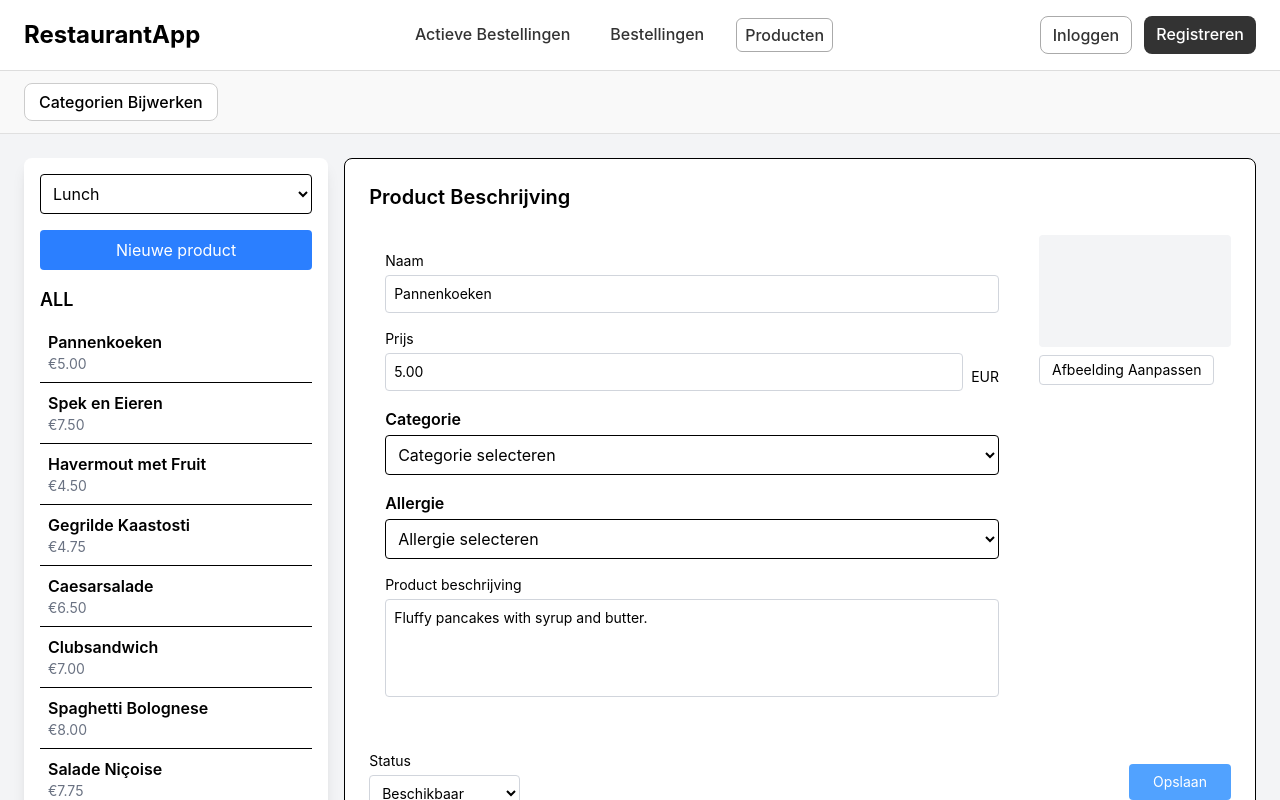
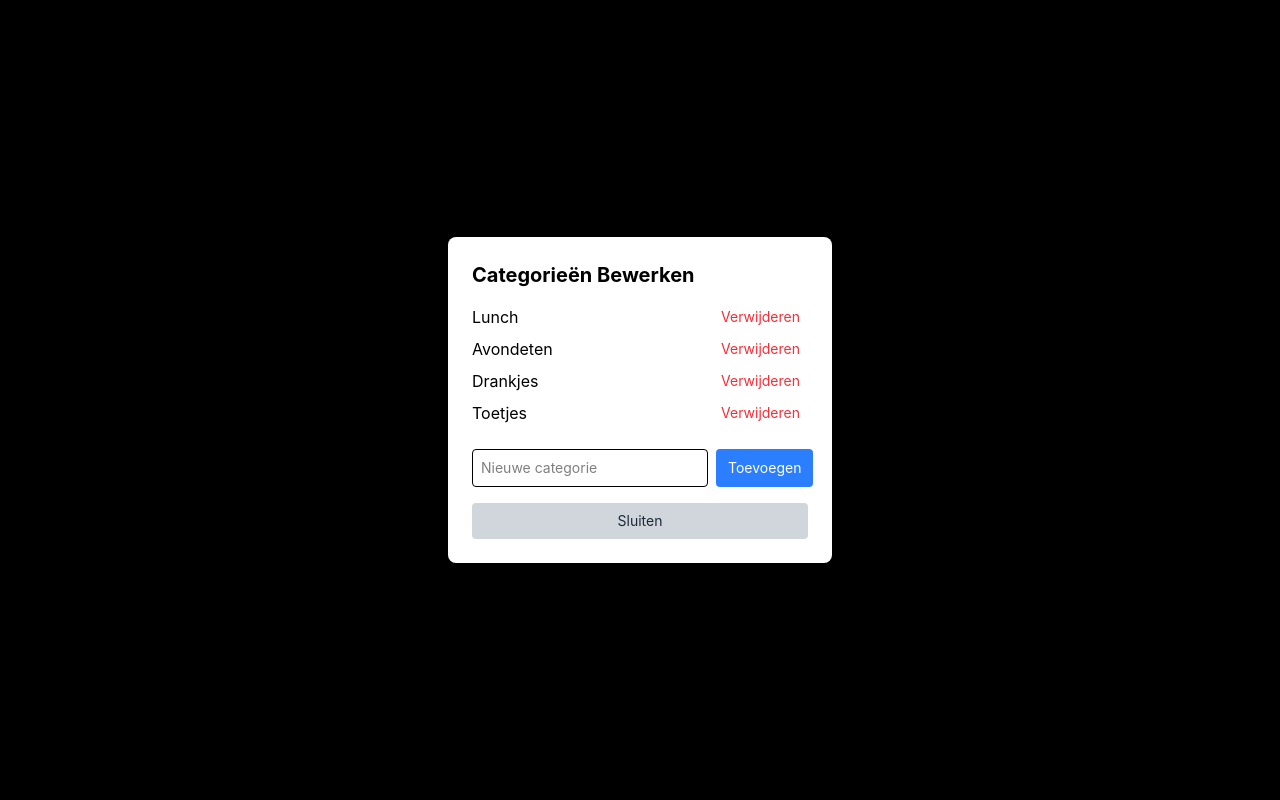
Before and after one commit to cassandrakhaya/ManagerSide-Frontend, a React (Vite) app: page / in a window 1280 px wide. Both pictures are taken after a click on the button "Categorien Bijwerken". Shown: the top 800 px of the page. Built offline with nearby package versions, Linux system fonts and the light colour scheme.

Commit message:
category button

```diff
--- a/src/App.jsx
+++ b/src/App.jsx
@@ -1,10 +1,13 @@
-import React from 'react';
+import React, { useState } from 'react';
 import './App.css';
-import { BrowserRouter as Router, Routes, Route, Link } from "react-router-dom";
+import { BrowserRouter as Router, Routes, Route, Link } from 'react-router-dom';
 import MenuEditStartPage from './pages/MenuEditStartPage.jsx';
 import MenuPage from './pages/MenuPage';
 
 const App = () => {
+  // ✅ Stap 1: Voeg de toggle state toe
+  const [showCategoryEditor, setShowCategoryEditor] = useState(false);
+
   return (
     <Router>
       {/* Hoofd Navbar */}
@@ -23,14 +26,26 @@ const App = () => {
 
       {/* Sub-toolbar */}
       <div className="sub-toolbar">
-        {/* <button className="btn-light">All Categories</button> */}
-        <button className="btn-light">Categorien Bijwerken</button>
+        <button
+          className="btn-light"
+          onClick={() => setShowCategoryEditor(true)}
+        >
+          Categorien Bijwerken
+        </button>
       </div>
 
       {/* Routes */}
       <Routes>
-        <Route path='/' element={<MenuEditStartPage />} />
-        <Route path='/Menu/:category' element={<MenuPage />} />
+        <Route
+          path="/"
+          element={
+            <MenuEditStartPage
+              showCategoryEditor={showCategoryEditor}
+              setShowCategoryEditor={setShowCategoryEditor}
+            />
+          }
+        />
+        <Route path="/Menu/:category" element={<MenuPage />} />
       </Routes>
     </Router>
   );
--- /dev/null
+++ b/src/components/start/CategoryManager.jsx
@@ -0,0 +1,64 @@
+import React, { useState } from 'react';
+
+const CategoryManager = ({ categories, setCategories, onClose }) => {
+  const [newCategory, setNewCategory] = useState("");
+
+  const addCategory = () => {
+    const trimmed = newCategory.trim();
+    if (trimmed && !categories.includes(trimmed)) {
+      setCategories([...categories, trimmed]);
+      setNewCategory("");
+    }
+  };
+
+  const removeCategory = (categoryToRemove) => {
+    setCategories(categories.filter(cat => cat !== categoryToRemove));
+  };
+
+  return (
+    <div className="fixed top-0 left-0 w-full h-full bg-black bg-opacity-40 flex items-center justify-center z-50">
+      <div className="bg-white p-6 rounded-lg shadow-lg w-96">
+        <h2 className="text-xl font-bold mb-4">Categorieën Bewerken</h2>
+
+        <ul className="mb-4 max-h-40 overflow-y-auto pr-2">
+          {categories.map((cat, idx) => (
+            <li key={idx} className="flex justify-between items-center mb-2">
+              <span>{cat}</span>
+              <button
+                onClick={() => removeCategory(cat)}
+                className="text-red-500 text-sm hover:underline"
+              >
+                Verwijderen
+              </button>
+            </li>
+          ))}
+        </ul>
+
+        <div className="flex gap-2 mb-4">
+          <input
+            type="text"
+            value={newCategory}
+            onChange={(e) => setNewCategory(e.target.value)}
+            className="flex-1 border p-2 rounded text-sm"
+            placeholder="Nieuwe categorie"
+          />
+          <button
+            onClick={addCategory}
+            className="bg-blue-500 text-white px-3 rounded hover:bg-blue-600 text-sm"
+          >
+            Toevoegen
+          </button>
+        </div>
+
+        <button
+          onClick={onClose}
+          className="bg-gray-300 text-gray-800 px-4 py-2 rounded hover:bg-gray-400 text-sm w-full"
+        >
+          Sluiten
+        </button>
+      </div>
+    </div>
+  );
+};
+
+export default CategoryManager;
--- a/src/pages/MenuEditStartPage.jsx
+++ b/src/pages/MenuEditStartPage.jsx
@@ -2,6 +2,7 @@ import React, { useState, useRef } from 'react';
 import ProductDetails from '../components/start/ProductDetails';
 import AfbeeldingUpload from '../components/start/AfbeeldingUpload';
 import Sidebar from '../components/start/Sidebar';
+import CategoryManager from '../components/start/CategoryManager';
 
 const initialMenuItems = [
   { id: 1, name: "Pannenkoeken", category: "Lunch", price: "5.00", description: "Fluffy pancakes with syrup and butter.", status: "Available", imageUrl: "" },
@@ -22,10 +23,9 @@ const initialMenuItems = [
   { id: 16, name: "Tiramisu", category: "Toetjes", price: "5.50", description: "Classic Italian dessert with coffee and mascarpone.", status: "Available", imageUrl: "" },
 ];
 
-const categories = ["Lunch", "Avondeten", "Drankjes", "Toetjes"];
-
-const MenuEditStartPage = () => {
+const MenuEditStartPage = ({ showCategoryEditor, setShowCategoryEditor }) => {
   const [menuItems, setMenuItems] = useState(initialMenuItems);
+  const [categories, setCategories] = useState(["Lunch", "Avondeten", "Drankjes", "Toetjes"]);
   const [selectedCategory, setSelectedCategory] = useState("All");
   const [selectedItem, setSelectedItem] = useState(initialMenuItems[0]);
   const fileInputRef = useRef(null);
@@ -52,13 +52,11 @@ const MenuEditStartPage = () => {
     const updatedMenuItems = menuItems.map(item =>
       item.id === updatedItem.id ? updatedItem : item
     );
-    setMenuItems(updatedMenuItems);  // Update menuItems
+    setMenuItems(updatedMenuItems);
+    setSelectedItem(updatedItem);
 
-    setSelectedItem(updatedItem);  // Set the selected item
-
-    // Update selected category in the sidebar if needed
     if (selectedCategory !== "All" && selectedCategory !== updatedItem.category) {
-      setSelectedCategory(updatedItem.category); // Update selected category
+      setSelectedCategory(updatedItem.category);
     }
   };
 
@@ -124,6 +122,15 @@ const MenuEditStartPage = () => {
           </button>
         </div>
       </div>
+
+      {/* Categorie Bewerken Modal */}
+      {showCategoryEditor && (
+        <CategoryManager
+          categories={categories}
+          setCategories={setCategories}
+          onClose={() => setShowCategoryEditor(false)}
+        />
+      )}
     </div>
   );
 };
```
